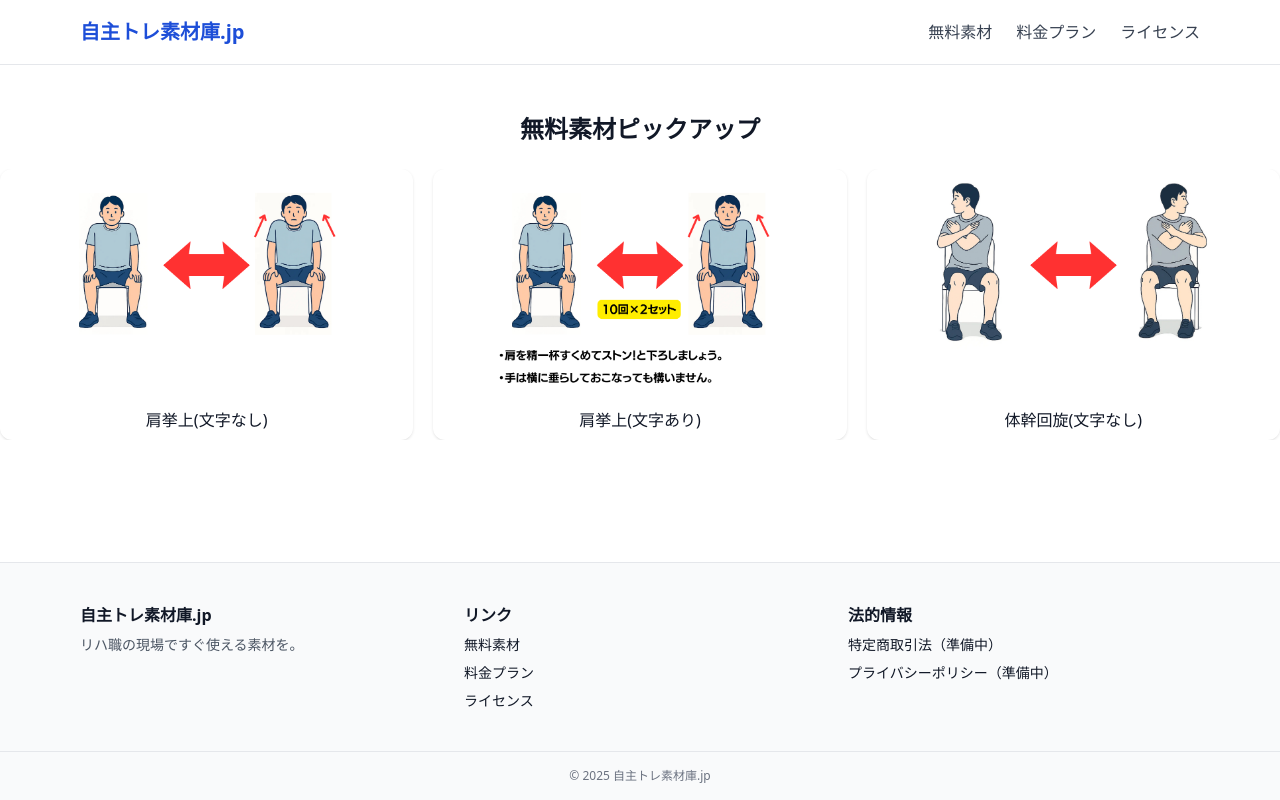
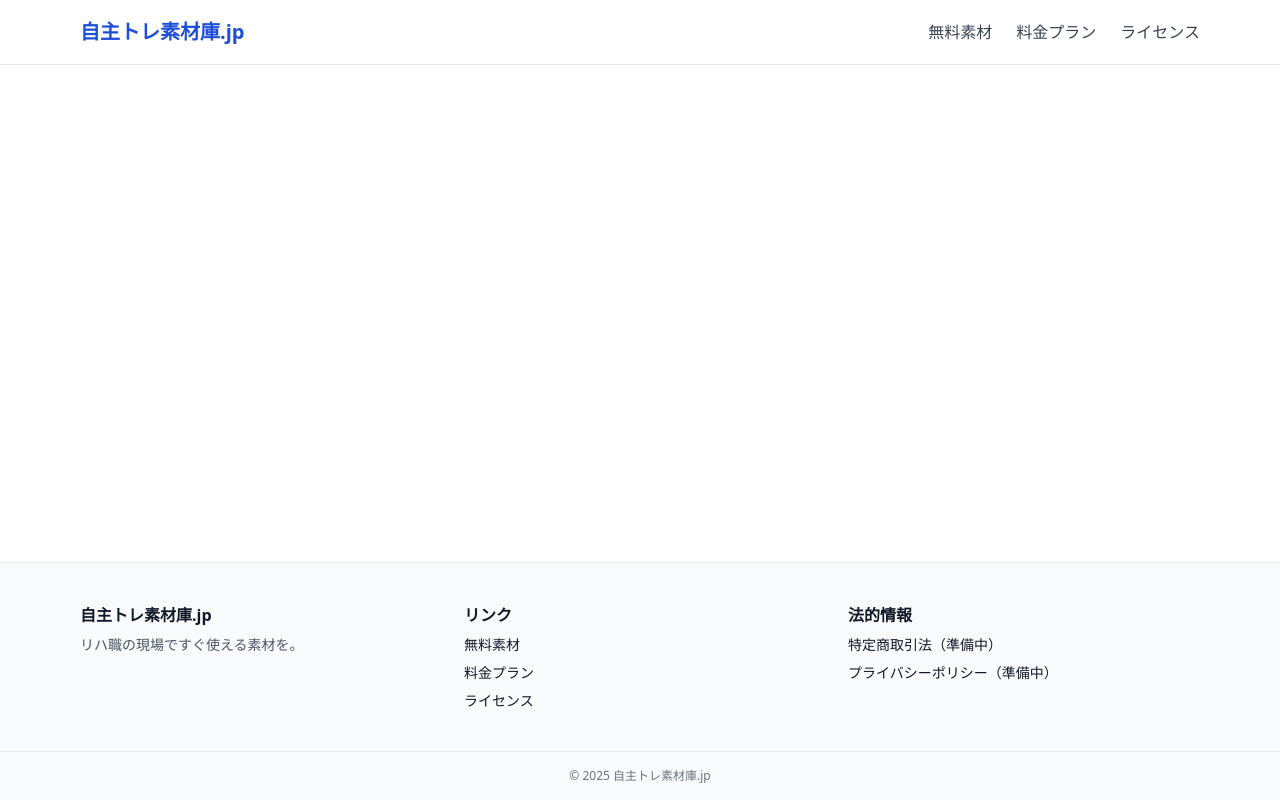
Before and after one commit to makomaru2023/Self-Training, a Next.js app: page / in a window 1280 px wide. Built offline with nearby package versions, Linux system fonts and the light colour scheme.

Commit message:
feat: blank top page

```diff
--- a/app/page.tsx
+++ b/app/page.tsx
@@ -1,42 +1,3 @@
-"use client";
-
-import Image from "next/image";
-import Link from "next/link";
-import { Swiper, SwiperSlide } from "swiper/react";
-import "swiper/css";
-import itemsData from "@/data/items.json";
-
-export default function HomePage() {
-  return (
-    <main>
-      <section className="py-12">
-        <h2 className="text-2xl font-bold mb-6 text-center">無料素材ピックアップ</h2>
-        <Swiper
-          spaceBetween={20}
-          slidesPerView={1}
-          breakpoints={{
-            640: { slidesPerView: 2 },
-            1024: { slidesPerView: 3 },
-          }}
-        >
-          {itemsData.items.map((item) => (
-            <SwiperSlide key={item.id}>
-              <Link href={`/view/${item.id}`}>
-                <div className="bg-white rounded-xl shadow p-2">
-                  <Image
-                    src={item.previewSrc}
-                    alt={item.title}
-                    width={400}
-                    height={300}
-                    className="rounded-lg"
-                  />
-                  <p className="mt-2 text-center">{item.title}</p>
-                </div>
-              </Link>
-            </SwiperSlide>
-          ))}
-        </Swiper>
-      </section>
-    </main>
-  );
+export default function Home() {
+  return <main />;
 }
```
